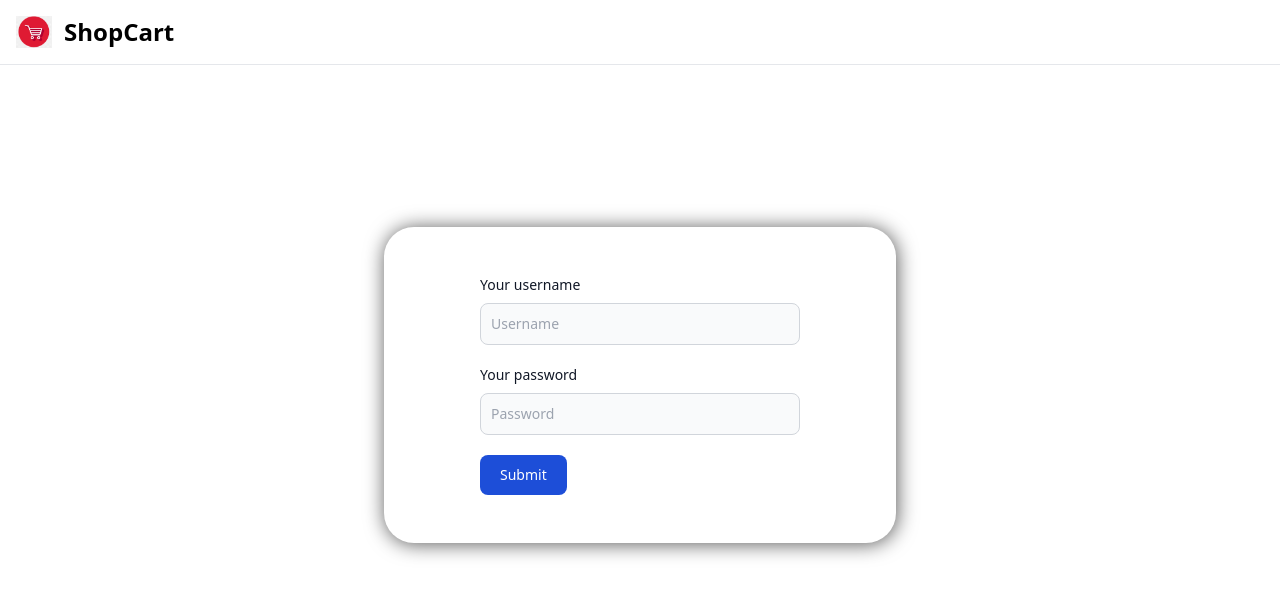
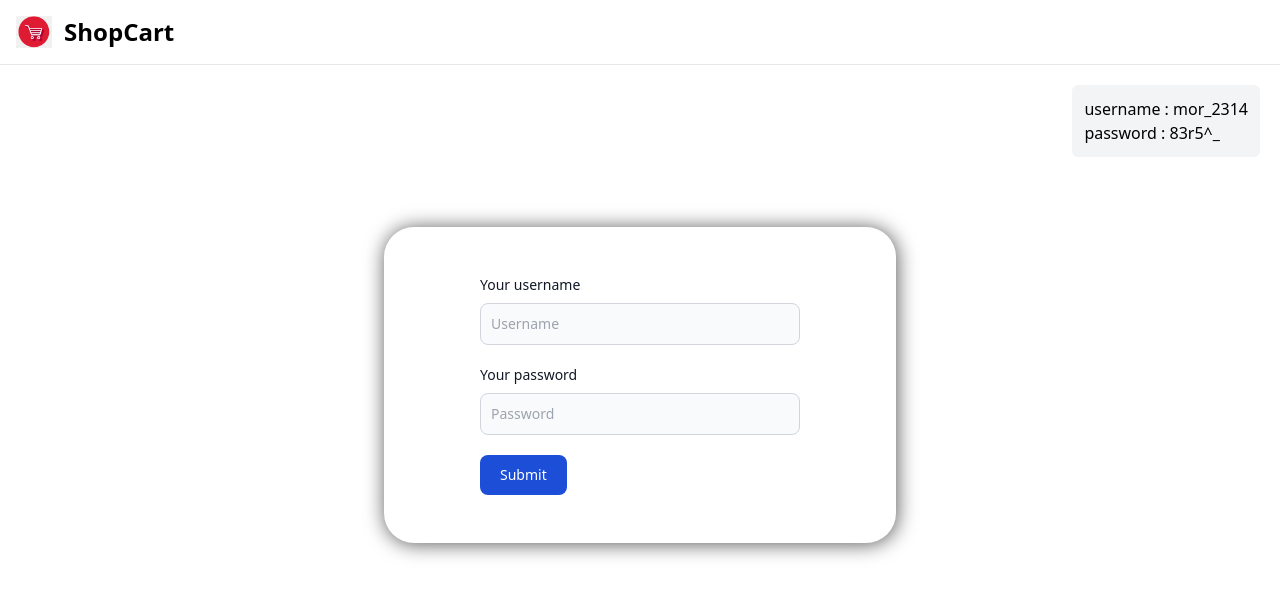
Before and after one commit to Hil-Patel/E-Commerce, a React (Create React App) app: page / in a window 1280 px wide. Shown: the top 596 px of the page. Built offline with nearby package versions, Linux system fonts and the light colour scheme.

Commit message:
Update Login.jsx

```diff
--- a/src/pages/Login.jsx
+++ b/src/pages/Login.jsx
@@ -1,4 +1,5 @@
 import React, { useState } from "react";
+
 import Navbar from "../components/Navbar";
 import LogInForm from "../components/LogInForm";
 
@@ -13,7 +14,12 @@ const Login = () => {
   return (
     <>
       <Navbar loggedInStatus={loggedInStatus} />
-      <LogInForm changeLogStatus={changeLogStatus}/>
+      <div className="fixed flex flex-col bg-gray-100 p-3 right-5 mt-5 rounded-md">
+        <div>username : mor_2314</div>
+        <div>password : 83r5^_</div>
+
+      </div>
+      <LogInForm changeLogStatus={ changeLogStatus } />
     </>
   );
 };
```
